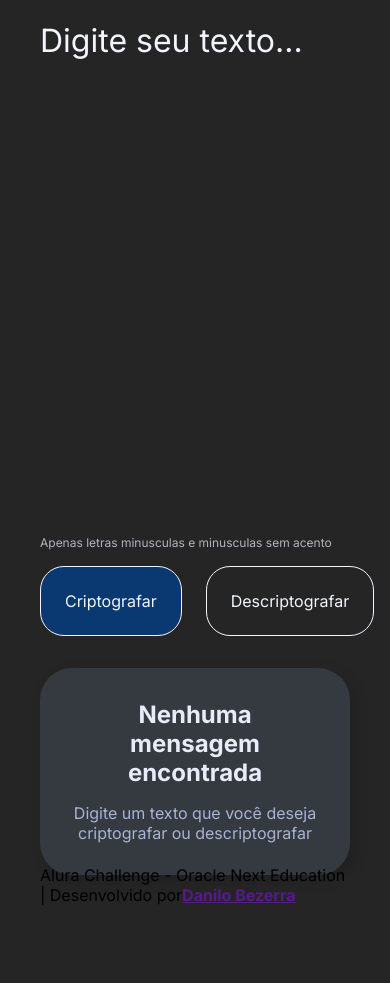
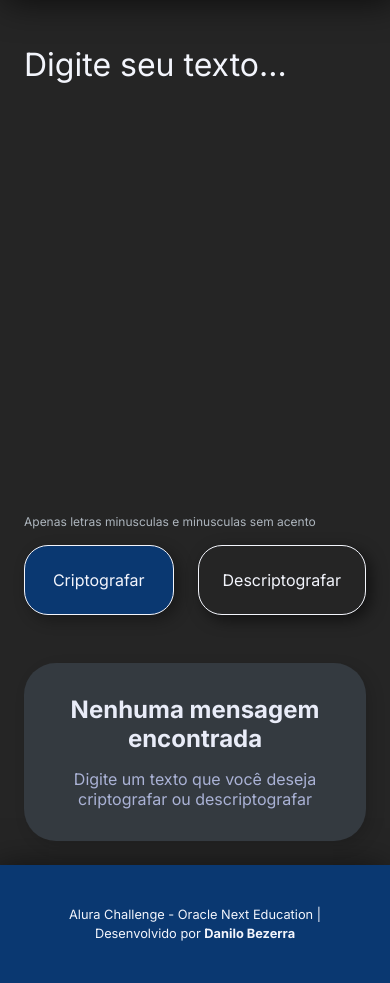
Before and after one commit to danilo-bezerra/alura-challenge-decodificador-de-texto, a plain HTML site: page index.html in a window 390 px wide. Shown: the part 83-1066 px from the top of the page. Before the commit the page ends 988 px from the top, so only its background shows below. Drawn offline with Linux system fonts and the light colour scheme.

Commit message:
header, footer and sroll updates

```diff
--- a/index.html
+++ b/index.html
@@ -9,8 +9,10 @@
 </head>
 <body class="dark">
     <header class="header">
-        <img class="logo" src="assets/images/logo-alura.png">
+        <div class="header-content">
+            <img class="logo" src="assets/images/logo-alura.png">
         <button class="btn-theme"><img src="assets/images/moon-color.png" alt="orange sun icon"></button>
+        </div>
     </header>
     <section class="container">
         <form class="form">
@@ -21,7 +23,7 @@
                 <button id="btn-decrypt" class="btn" type="button">Descriptografar</button>
             </div>
         </form>
-        <div class="result-container">
+        <div id="result-container" class="result-container">
             <div class="no-result">
                 <img class="no-result__image" src="assets/images/no-result.svg" alt="human with blue shirt looking for a diamond">
                 <h2 class="no-result__title">Nenhuma mensagem encontrada</h2>
@@ -34,7 +36,7 @@
         </div>
     </section>
     <footer class="footer">
-        <p class="footer__text">Alura Challenge - Oracle Next Education | Desenvolvido por<a href=""><strong>Danilo Bezerra</strong></a></p>
+        <p class="footer__text">Alura Challenge - Oracle Next Education | Desenvolvido por <a href="https://github.com/danilo-bezerra" target="_blank"><strong>Danilo Bezerra</strong></a></p>
     </footer>
     <script src="scripts/main.js" type="module"></script>
 </body>
--- a/scripts/main.js
+++ b/scripts/main.js
@@ -60,6 +60,8 @@ btnEncrypt.addEventListener('click', () => {
         showResultContainer()
         setResult(textInput.value)
         setTextInputValue("")
+
+        document.getElementById("result-container").scrollIntoView()
     }
 })
 
--- a/styles/main.css
+++ b/styles/main.css
@@ -7,12 +7,15 @@
     --gray-400: #495057;
     --gray-500: #343A40;
     --gray-600: #252525;
+    --gray-700: #202020;
+    --gray-800: #0f0f0f;
 
     --dark-blue-100: #609ED4;
     --dark-blue-200: #356EA9;
     --dark-blue-300: #0A3871;
     --dark-blue-400: #072B61;
     --dark-blue-500: #052051;
+    --dark-blue-600: #051d49;
 
     --light-blue-100: #F3F5FC;
     --light-blue-200: #EFF1FA;
@@ -29,30 +32,61 @@
     box-sizing: border-box;
     font-family: 'Inter', sans-serif;
     font-size: 16px;
+    scroll-behavior: smooth;
 }
 
 body {
     height: 100vh;
     min-height: 100vh;
     background-color: var(--light-blue-100);
-    padding: 0 2.5rem;
+    padding: 0 ;
     padding-top: 0;
+
 }
 
 body.dark {
     background-color: var(--gray-600);
 }
 
+::-webkit-scrollbar {
+    width: 10px;
+
+  }
+
+  ::-webkit-scrollbar-thumb {
+    background-color: rgba(0,0,0,0);
+    border-radius: 5px;
+  }
+
+  ::-webkit-scrollbar-thumb {
+    background-color: var(--dark-blue-300);
+  }
+
+  ::-webkit-scrollbar-track {
+
+  }
+
+  ::-webkit-scrollbar-track:hover {
+    background-color: rgba(0,0,0,0.1);
+  }
+
+
 .header {
-    height: 5rem;
+    padding: 0 2rem;
+    background-color: var(--dark-blue-300);
+    box-shadow: 5px 5px 35px  #000a;
+}
+
+.header-content {
     display: flex;
     align-items: center;
     justify-content: space-between;
+    height: 5rem;
     max-width: 940px;
     margin: 0 auto;
 }
 
-.dark .header .logo {
+.header .logo {
     filter: brightness(0) invert(1);
 }
 
@@ -64,7 +98,7 @@ body.dark {
     width: 100%;
     max-width: 940px;
     margin: 0 auto;
-    padding-bottom: 1.5rem;
+    padding: 1.5rem 0;
 }
 
 .btn {
@@ -75,16 +109,19 @@ body.dark {
     padding: 1.5rem;
     transition: .25s all;
     cursor: pointer;
+    box-shadow: 5px 5px 15px #0002;
 }
 
 .dark .btn {
     color: var(--light-blue-100);
     border-color:  var(--light-blue-100);
+    box-shadow: 5px 5px 15px #0008;
 }
 
 .btn.btn-primary {
     color: var(--light-blue-100);
     background-color: var(--dark-blue-300);
+    box-shadow: 5px 5px 15px #0005;
 }
 
 .btn:hover {
@@ -164,12 +201,15 @@ body.dark {
 /* RESULT START */
 
 .result-container {
+    position: relative;
     width: 100%;
     max-width: 400px;
     background-color: white;
     padding: 2rem;
     border-radius: 2rem;
     box-shadow: 5px 5px 15px #0002;
+    overflow-y: hidden;
+
 }
 
 .result-container .no-result{
@@ -217,6 +257,14 @@ body.dark {
     font-size: 1.5rem;
     color: var(--gray-400);
     word-break: break-all;
+    max-height: 100%;
+    overflow-y: scroll;
+}
+
+.result #btn-copy {
+    position: sticky;
+    bottom: 0;
+
 }
 
 .dark .result-container {
@@ -235,6 +283,37 @@ body.dark {
     color: var(--gray-100);
 }
 
+.footer {
+    padding: 2.5rem;
+    background-color: var(--dark-blue-300);
+    box-shadow: -5px 5px 35px  #000a;
+}
+
+
+
+.footer .footer__text {
+    font-size: .8rem;
+    max-width: 940px;
+    text-align: center;
+    margin: 0 auto;
+    color: var(--light-blue-100);
+    line-height: 1.5;
+}
+
+.footer .footer__text a {
+    font-size: .8rem;
+    color: var(--dark-blue-300);
+    text-decoration: none;
+    color: var(--light-blue-100);
+}
+
+.footer .footer__text a:hover {
+    text-decoration: underline;
+}
+
+.footer .footer__text strong {
+    font-size: .8rem;
+}
 
 /* RESULT END */
 
@@ -243,6 +322,7 @@ body.dark {
         display: grid;
         grid-template-columns: 2fr 1fr;
         gap: 1rem;
+        padding: 2.5rem;
     }
 }
 
@@ -250,10 +330,11 @@ body.dark {
 
 
     .container {
-        display: block;
+        display: flex;
         flex-direction: column;
-        justify-content: stretch;
+        height: fit-content;
         min-height: 100vh;
+        padding: 1.5rem;
         gap: 1rem;
         margin-top: 1.5rem;
 
@@ -262,9 +343,9 @@ body.dark {
     /* FORM START */
 
     .form {
-        min-height: 75%;
         padding: 0;
         margin-bottom: 2rem;
+        min-height: 60vh;
     }
 
 
@@ -293,6 +374,10 @@ body.dark {
 }
 
 @media (max-width: 375px) {
+    .form .textarea {
+        min-height: 30vh;
+    }
+
     .form .form__buttons {
         flex-direction: column;
     }
```
